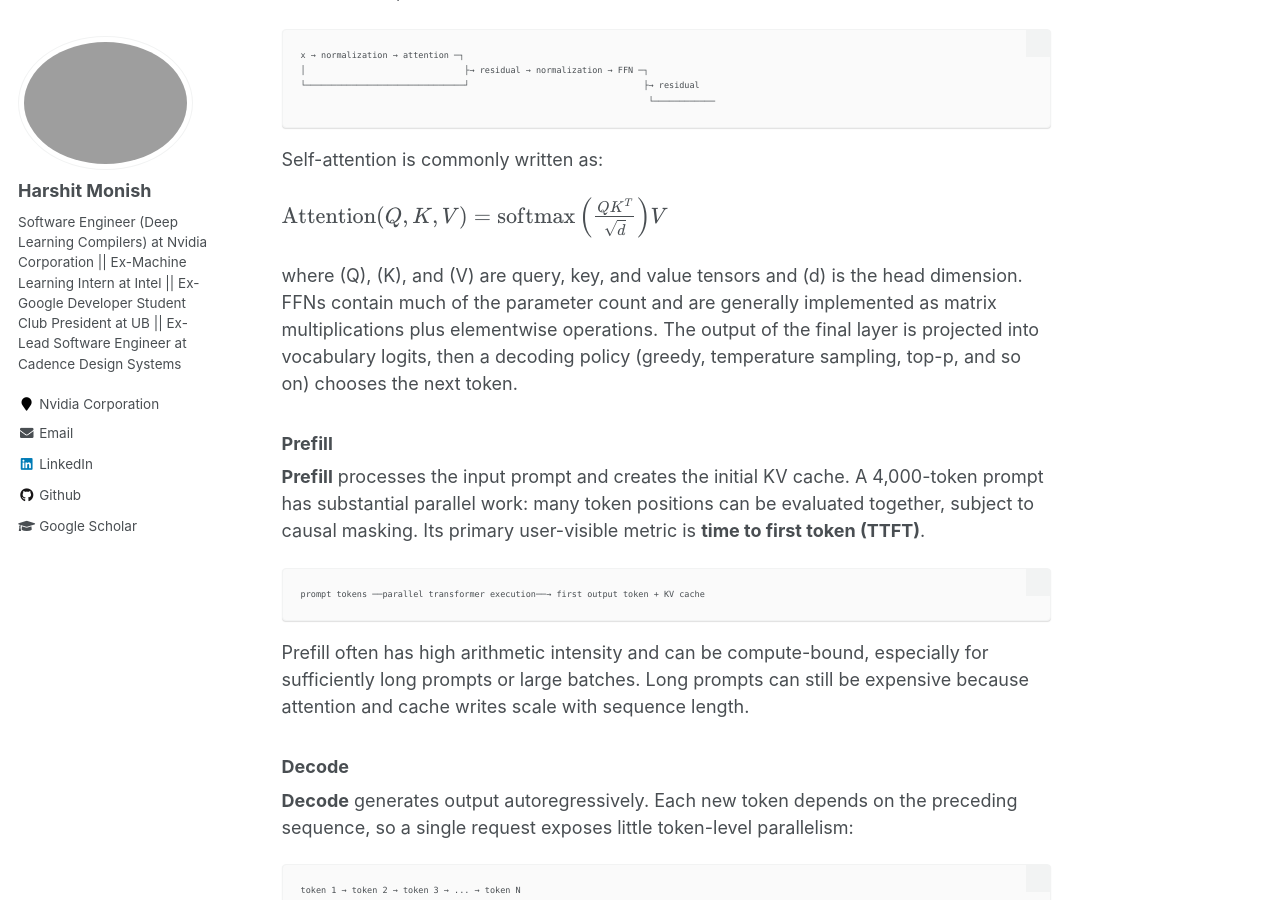
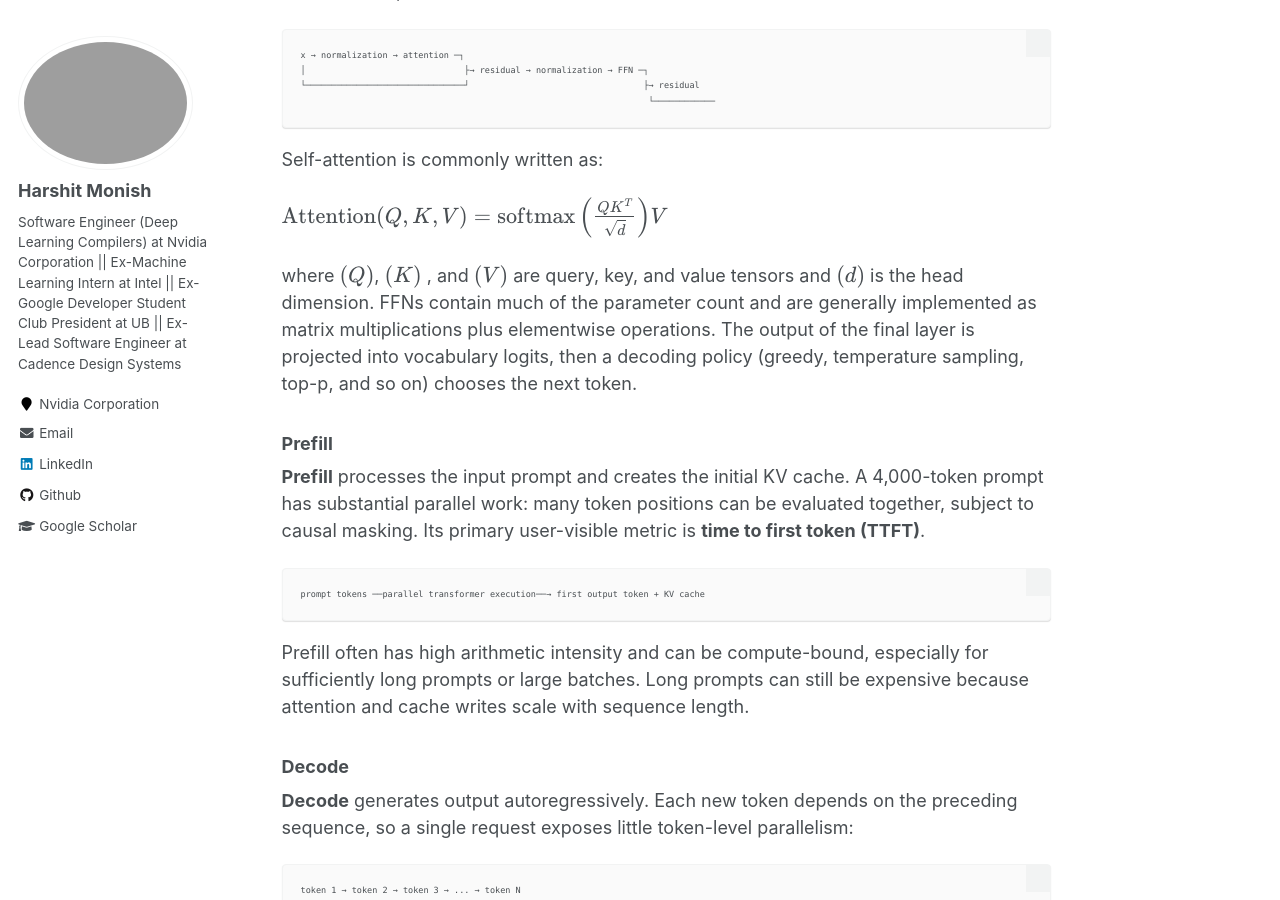
Before and after one commit to harshitmonish/harshitmonish.github.io, a Jekyll site: the page built from _posts/2026-09-09-ai-inference-models-systems-optimization.md, in a window 1280 px wide and 900 px high, scrolled down 1798 px. Built offline with Jekyll 4.4.1, drawn with Linux system fonts in a browser that asks for light colours; formulas are drawn with MathJax 3; some of the changed text lies outside the part shown.

Commit message:
Update 2026-09-09-ai-inference-models-systems-optimization.md

```diff
--- a/_posts/2026-09-09-ai-inference-models-systems-optimization.md
+++ b/_posts/2026-09-09-ai-inference-models-systems-optimization.md
@@ -62,7 +62,7 @@
 
 $ \operatorname{Attention}(Q,K,V)=\operatorname{softmax}\left(\frac{QK^T}{\sqrt{d}}\right)V $
 
-where \(Q\), \(K\), and \(V\) are query, key, and value tensors and \(d\) is the head dimension. FFNs contain much of the parameter count and are generally implemented as matrix multiplications plus elementwise operations. The output of the final layer is projected into vocabulary logits, then a decoding policy (greedy, temperature sampling, top-p, and so on) chooses the next token.
+where $ \(Q\) $, $ \(K\) $ , and $ \(V\) $ are query, key, and value tensors and $ \(d\) $ is the head dimension. FFNs contain much of the parameter count and are generally implemented as matrix multiplications plus elementwise operations. The output of the final layer is projected into vocabulary logits, then a decoding policy (greedy, temperature sampling, top-p, and so on) chooses the next token.
 
 ### Prefill
 
@@ -112,7 +112,7 @@
 
 $ M_{KV}\approx 2\times L\times T\times H_{KV}\times D\times B $
 
-where \(L\) is layers, \(T\) cached tokens, \(H_{KV}\) KV heads, \(D\) head dimension, and \(B\) bytes per element. The factor of two represents keys and values. Real implementations also have alignment and block-management overhead.
+where $ \(L\) $ is layers, $ \(T\) $ cached tokens, $ \(H_{KV}\) $ KV heads, $ \(D\) $ head dimension, and $ \(B\) $ bytes per element. The factor of two represents keys and values. Real implementations also have alignment and block-management overhead.
 
 Long context turns cache management into a first-class systems problem. A service must decide which sequences may coexist, where their blocks reside, when prefixes can be reused, and whether parts of the cache can be quantized or offloaded.
 
@@ -384,9 +384,7 @@
 
 **Inference bottleneck.** The cost no longer maps neatly to answer length. A useful abstraction is:
 
-\[
-C_{total}=C_{prefill}+C_{reasoning}+C_{output}
-\]
+$ C_{total}=C_{prefill}+C_{reasoning}+C_{output} $
 
 Reasoning tokens consume decode iterations, weight reads, cache capacity, and scheduler slots exactly as visible tokens do. They can also make latency more variable: one difficult request may occupy a sequence far longer than a short factual query.
 
```
